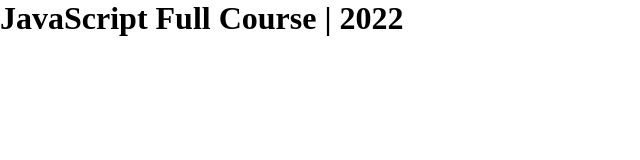
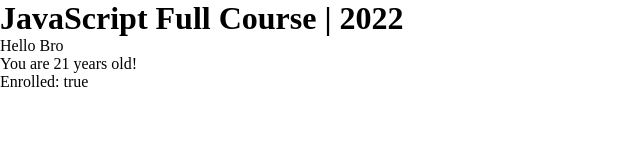
Before and after one commit to dewanwakilahmed/javascript-full-course-2022, a plain HTML site: page index.html in a window 1280 px wide. Shown: the whole page, without its empty margins (0-640 px from the left). Drawn offline with Linux system fonts and the light colour scheme.

Commit message:
Variables

```diff
--- a/index.html
+++ b/index.html
@@ -14,6 +14,10 @@
   <body>
     <h1>JavaScript Full Course | 2022</h1>
 
+    <p id="p1"></p>
+    <p id="p2"></p>
+    <p id="p3"></p>
+
     <script src="./index.js"></script>
   </body>
 </html>
--- a/index.js
+++ b/index.js
@@ -2,7 +2,7 @@
 console.log('I like pizza!');
 console.log("It's really good!");
 
-window.alert('I really love pizza!');
+// window.alert('I really love pizza!');
 
 // This is a comment
 
@@ -14,3 +14,24 @@ window.alert('I really love pizza!');
   comment
 */
 // QUICK INTRODUCTION (ends here)
+
+// VARIABLES (starts here)
+// A variable is a container for storing data
+// A variable behaves as if it was the value that it contains
+
+// Two steps:
+// 1. Declaration (var, let, const)
+// 2. Assignment (= assignment operator)
+
+let firstName = 'Bro'; // string
+let age = 21; // number
+let student = true; // boolean
+
+console.log('Hello', firstName);
+console.log('You are', age, 'years old');
+console.log('Enrolled:', student);
+
+document.getElementById('p1').innerHTML = 'Hello ' + firstName;
+document.getElementById('p2').innerHTML = 'You are ' + age + ' years old!';
+document.getElementById('p3').innerHTML = 'Enrolled: ' + student;
+// VARIABLES (ends here)
```
